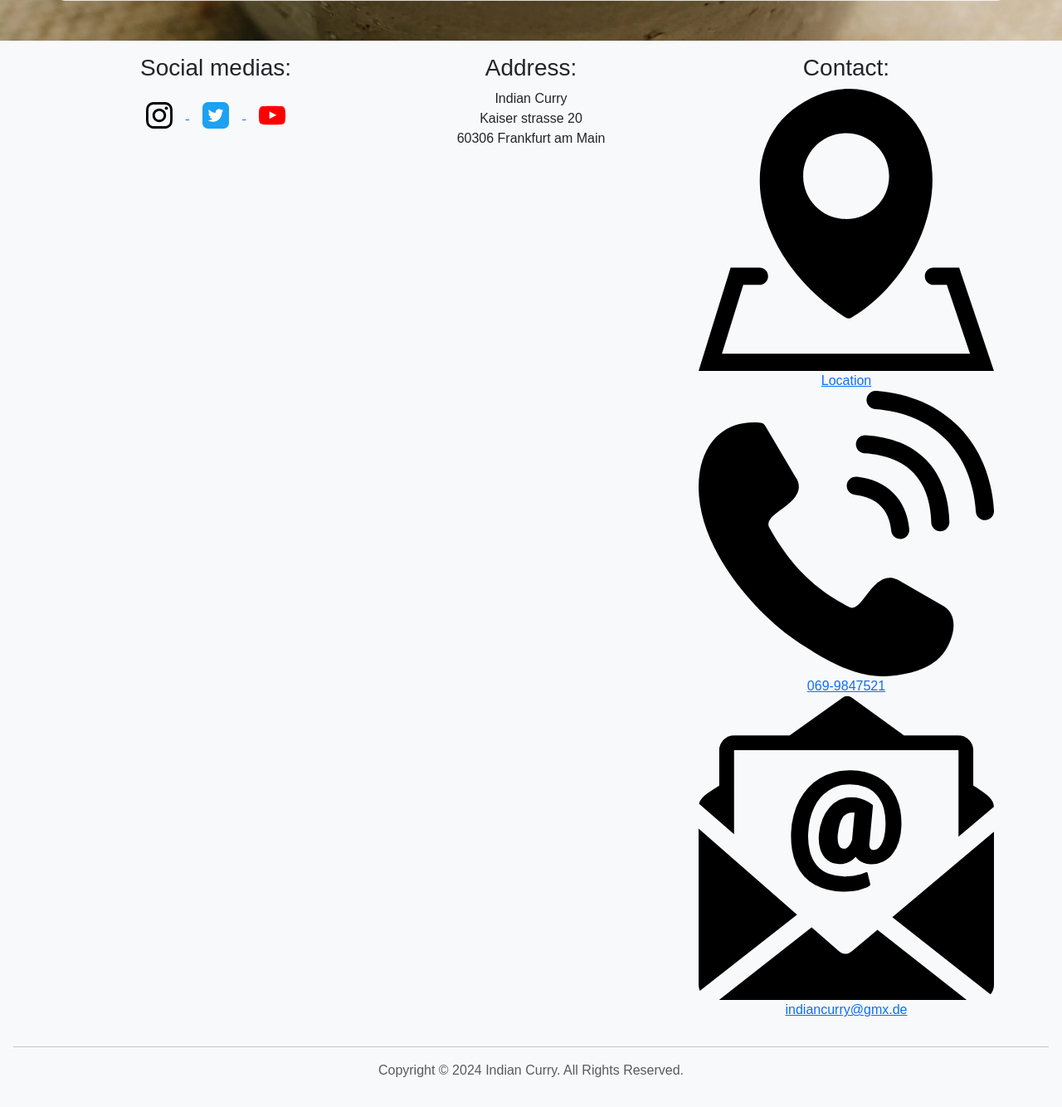
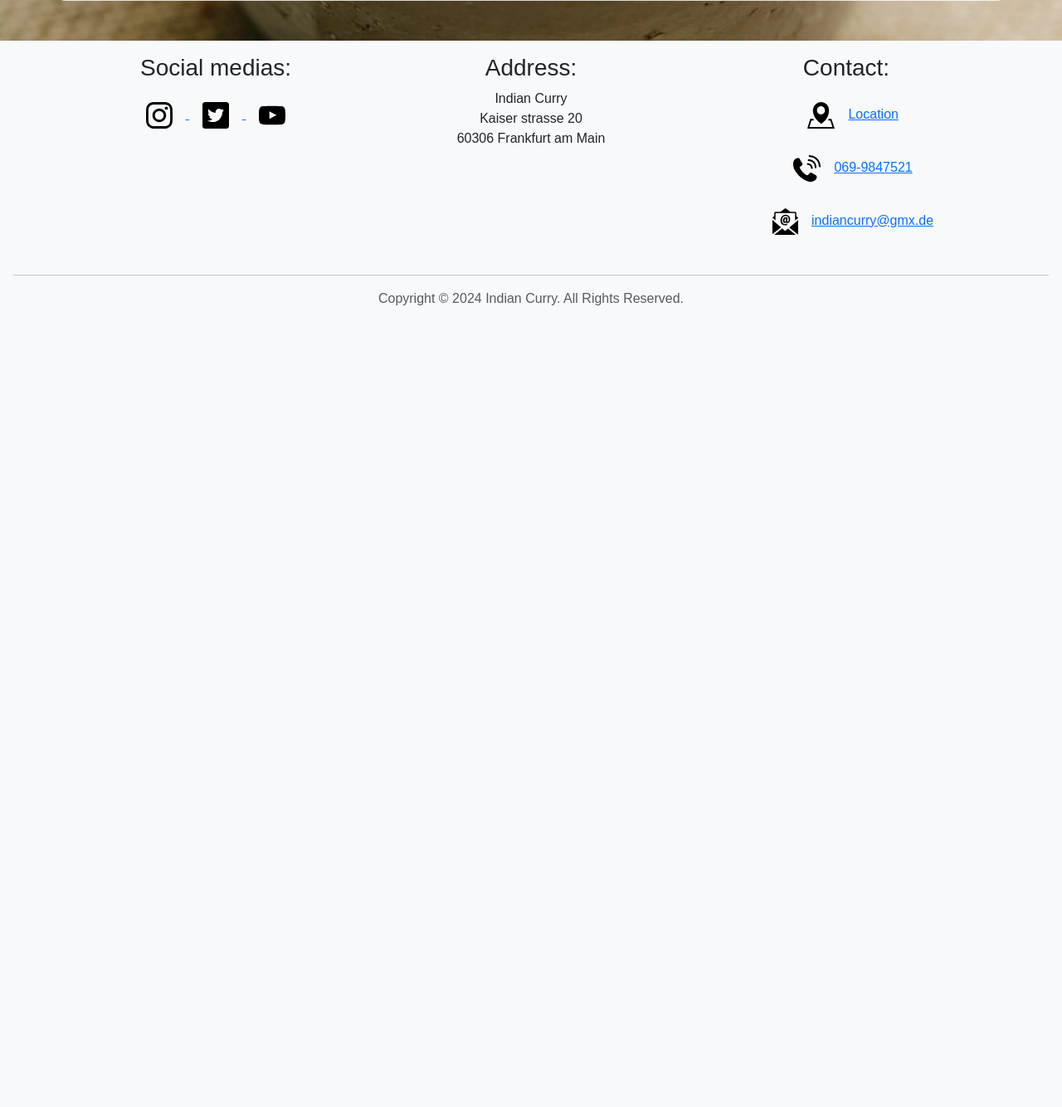
Before and after one commit to Pramilashanmugam/Restaurant, a Django app: page / in a window 1280 px wide. Shown: the part 1619-2953 px from the top of the page at 83% size. After the commit the page ends 1987 px from the top, so only its background shows below. Run offline with Django 5.2, Linux system fonts and the light colour scheme; some libraries are stand-ins or nearby versions.

Commit message:
changed insta, twitter, youtube icons

```diff
--- a/static/css/base.css
+++ b/static/css/base.css
@@ -60,7 +60,7 @@ footer {
     text-align: center;
 }
 
-.social-icon {
+.social-icon, .icon {
     height: 2rem;
     margin: 1rem;
 }
--- a/templates/includes/footer.html
+++ b/templates/includes/footer.html
@@ -8,13 +8,13 @@
                     <!--Social medias icons-->
                     <h3>Social medias:</h3>
                     <a href="https://www.instagram.com" target="_blank" rel="noopener" aria-label="Instagram - Opens in new tab">
-                        <img src="{% static '/icons/black-instagram-icon.svg' %}" alt="Instagram Icon" class="social-icon" />
+                        <img src="{% static 'icons/black-instagram-icon.svg' %}" alt="Instagram Icon" class="social-icon" />
                     </a>
                     <a href="https://twitter.com" target="_blank" rel="noopener" aria-label="Twitter - Opens in new tab">
-                        <img src="{% static 'icons/twitter-app-icon.svg' %}" alt="Twitter Icon" class="social-icon" />
+                        <img src="{% static 'icons/twitter-square-icon.svg' %}" alt="Twitter Icon" class="social-icon" />
                     </a>
                     <a href="https://www.youtube.com" target="_blank" rel="noopener" aria-label="YouTube - Opens in new tab">
-                        <img src="{% static 'icons/youtube-square-color-icon.svg' %}" alt="YouTube Icon" class="social-icon" />
+                        <img src="{% static 'icons/youtube-icon.svg' %}" alt="YouTube Icon" class="social-icon" />
                     </a>
                 </div>
             </div>
```
Also changed, not shown: static/icons/twitter-app-icon.svg (deleted), static/icons/twitter-square-icon.svg (added), static/icons/youtube-icon.svg (added), static/icons/youtube-square-color-icon.svg (deleted), 3 other files.
